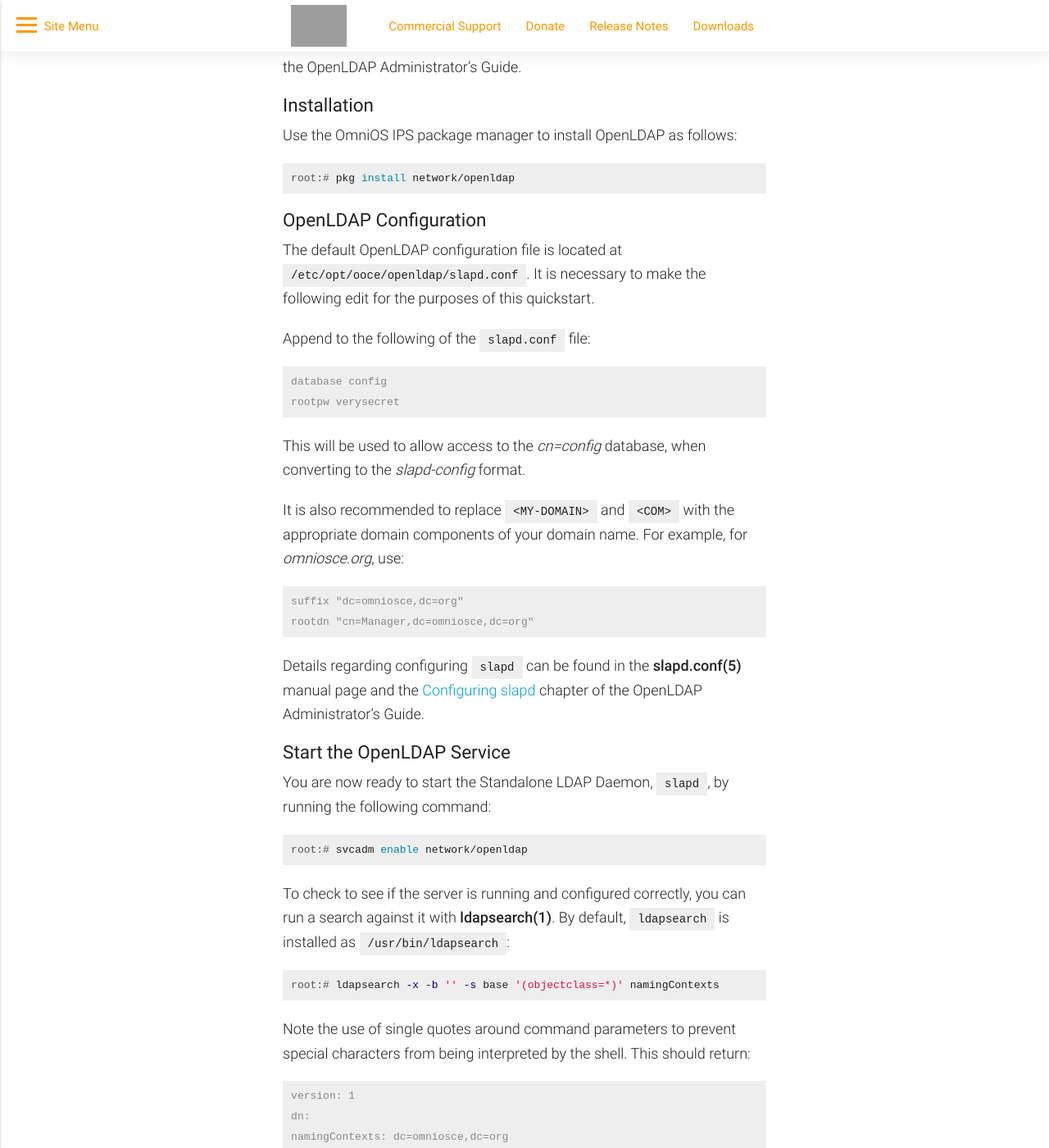
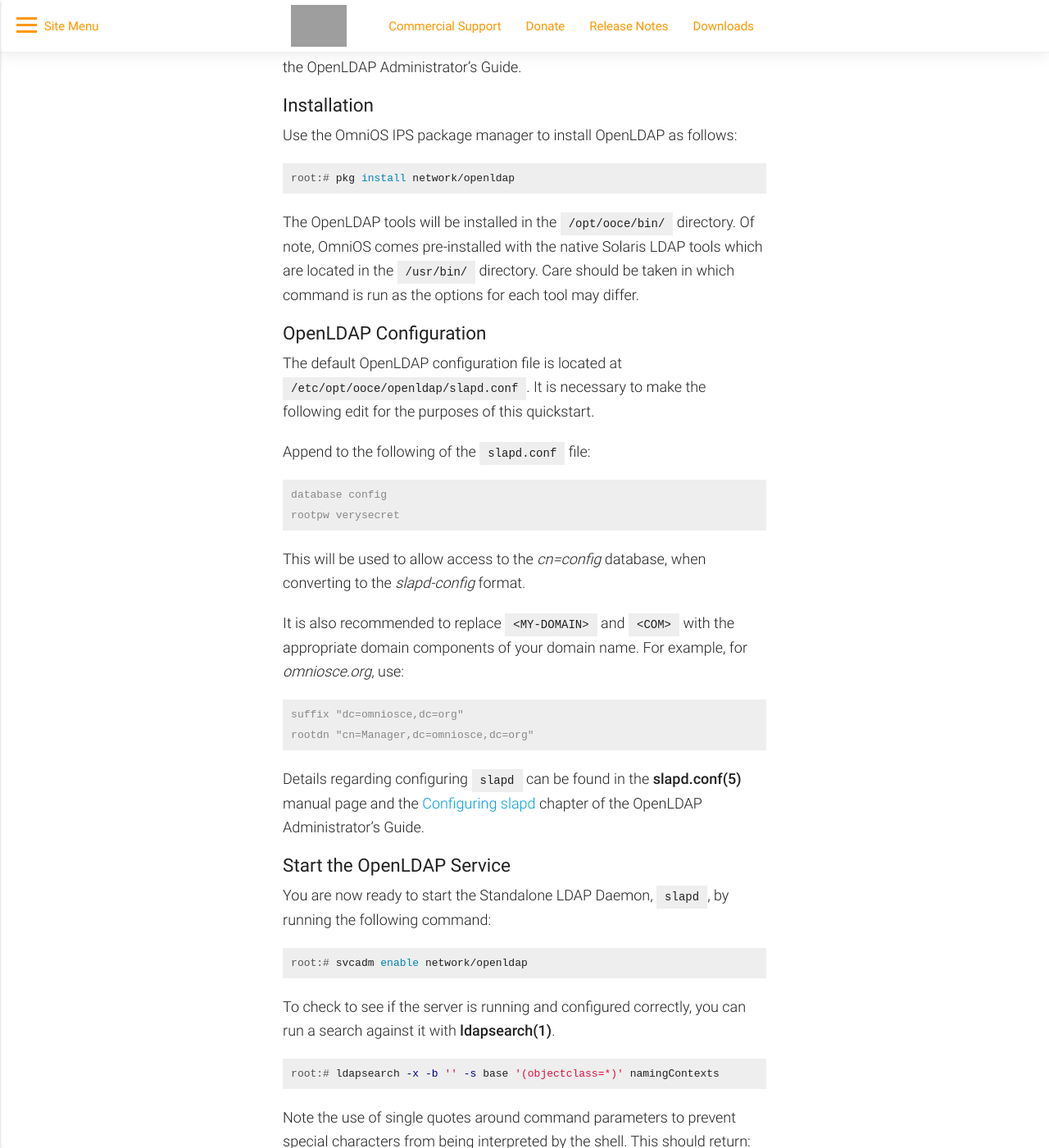
Before and after one commit to omniosorg/omniosorg.github.io, a Jekyll site: the page built from _docs/info/openldap.md, in a window 1280 px wide and 1400 px high, scrolled down 498 px. Shown: the whole window at 82% size. Built offline with Jekyll 4.4.1, drawn with Linux system fonts in a browser that asks for light colours; comment, search, counter and statistics services are not loaded; some of the changed text lies outside the part shown; grey boxes are pictures that could not be loaded.

Commit message:
openldap quick start update

````diff
--- a/_docs/info/openldap.md
+++ b/_docs/info/openldap.md
@@ -21,6 +21,8 @@
 ```terminal
 root:# pkg install network/openldap
 ```
+
+The OpenLDAP tools will be installed in the `/opt/ooce/bin/` directory. Of note, OmniOS comes pre-installed with the native Solaris LDAP tools which are located in the `/usr/bin/` directory. Care should be taken in which command is run as the options for each tool may differ.
 
 ### OpenLDAP Configuration
 
@@ -52,7 +54,7 @@
 root:# svcadm enable network/openldap
 ```
 
-To check to see if the server is running and configured correctly, you can run a search against it with **ldapsearch(1)**. By default, `ldapsearch` is installed as `/usr/bin/ldapsearch`:
+To check to see if the server is running and configured correctly, you can run a search against it with **ldapsearch(1)**.
 
 ```terminal
 root:# ldapsearch -x -b '' -s base '(objectclass=*)' namingContexts
@@ -70,7 +72,7 @@
 
 ### Add initial entries to your directory
 
-You can use **ldapadd(1)** to add entries to your LDAP directory. By default, `ldapadd` is installed as `/usr/bin/ldapadd`. `ldapadd` expects input in *LDIF* form. We'll do it in two steps:
+You can use **ldapadd(1)** to add entries to your LDAP directory. `ldapadd` expects input in *LDIF* form. We'll do it in two steps:
 
 * create an LDIF file
 * run `ldapadd`
@@ -141,7 +143,7 @@
 cn: Manager
 ```
 
-## Converting old style `slapd.conf` file to *slapd-config format*
+## Converting old style `slapd.conf` file to *slapd-config* format
 
 OpenLDAP 2.3 and later have transitioned to using a dynamic runtime configuration engine, **slapd-config(5)**.
 
@@ -156,7 +158,7 @@
 
 The following describes the necessary operations to convert the old style `slapd.conf` file to *slapd-config* format, as well as re-configuring the OpenLDAP SMF Service.
 
-### Create the new format *slapd-config ldif* files
+### Create the new format *slapd-config* ldif files
 
 An existing `slapd.conf` file can be converted to the new format using **slaptest(8)**:
 
````
